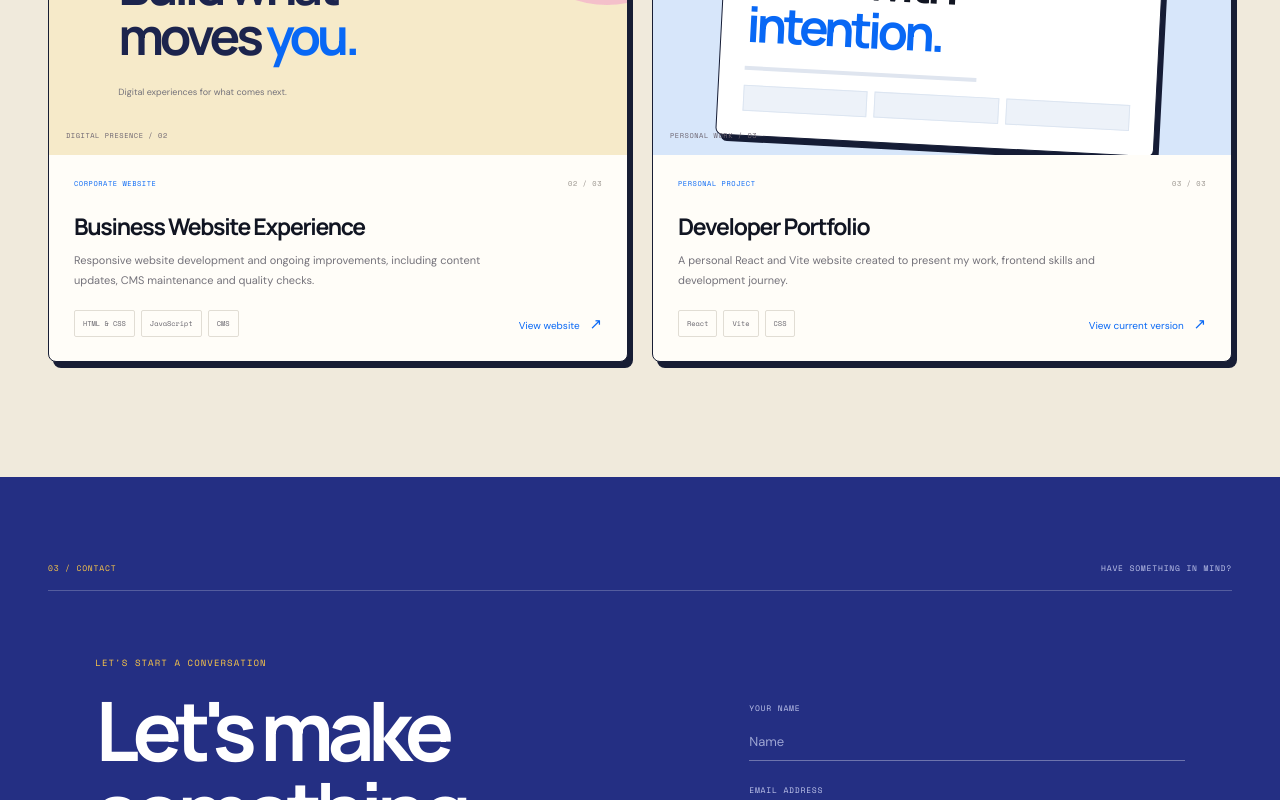
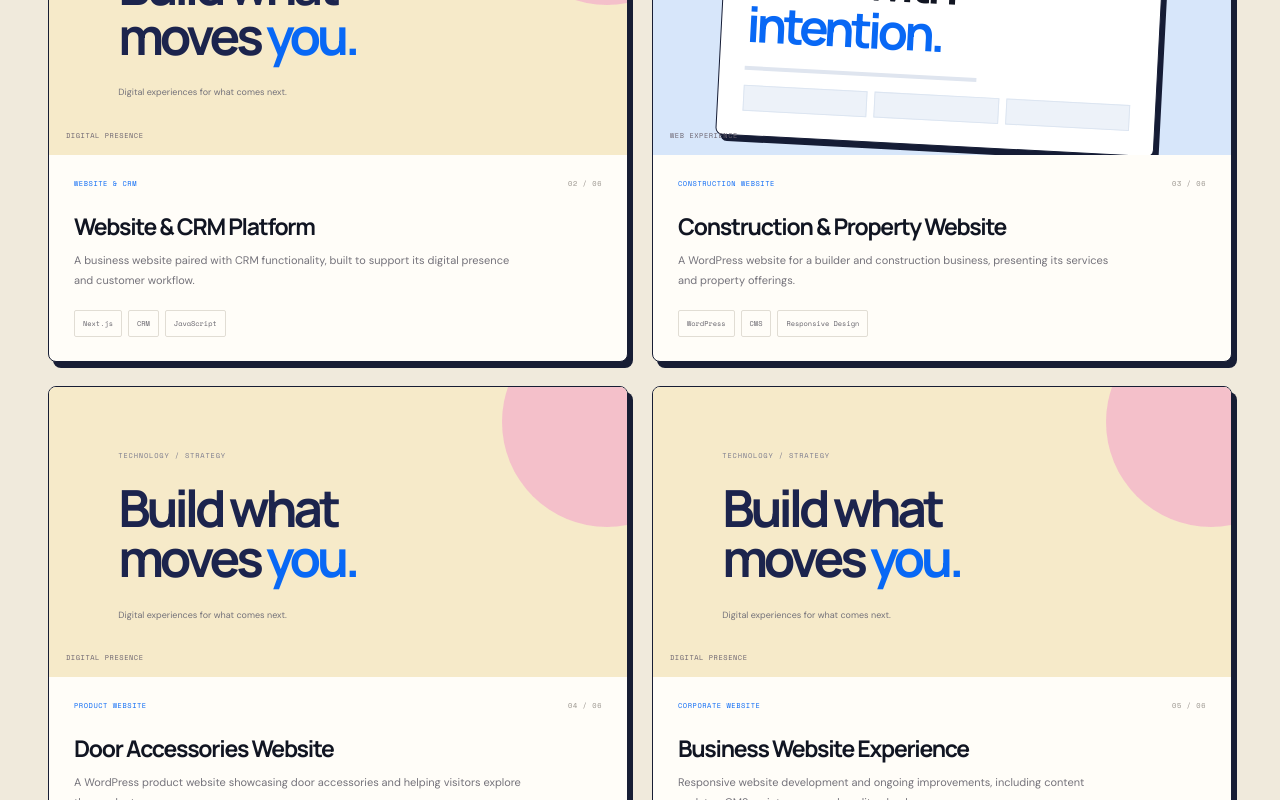
Before and after one commit to Suresh4000/suresh-portfolio, a React (Vite) app: page / in a window 1280 px wide. Shown: the part 2480-3280 px from the top of the page. Built offline with nearby package versions, Linux system fonts and the light colour scheme.

Commit message:
Add Next.js and WordPress portfolio projects

```diff
--- a/src/App.jsx
+++ b/src/App.jsx
@@ -12,6 +12,30 @@ const projects = [
   },
   {
     number: '02',
+    category: 'WEBSITE & CRM',
+    title: 'Website & CRM Platform',
+    description: 'A business website paired with CRM functionality, built to support its digital presence and customer workflow.',
+    tags: ['Next.js', 'CRM', 'JavaScript'],
+    visual: 'business',
+  },
+  {
+    number: '03',
+    category: 'CONSTRUCTION WEBSITE',
+    title: 'Construction & Property Website',
+    description: 'A WordPress website for a builder and construction business, presenting its services and property offerings.',
+    tags: ['WordPress', 'CMS', 'Responsive Design'],
+    visual: 'portfolio',
+  },
+  {
+    number: '04',
+    category: 'PRODUCT WEBSITE',
+    title: 'Door Accessories Website',
+    description: 'A WordPress product website showcasing door accessories and helping visitors explore the product range.',
+    tags: ['WordPress', 'Product Showcase', 'CMS'],
+    visual: 'business',
+  },
+  {
+    number: '05',
     category: 'CORPORATE WEBSITE',
     title: 'Business Website Experience',
     description: 'Responsive website development and ongoing improvements, including content updates, CMS maintenance and quality checks.',
@@ -21,7 +45,7 @@ const projects = [
     visual: 'business',
   },
   {
-    number: '03',
+    number: '06',
     category: 'PERSONAL PROJECT',
     title: 'Developer Portfolio',
     description: 'A personal React and Vite website created to present my work, frontend skills and development journey.',
@@ -84,13 +108,13 @@ function ProjectVisual({ type }) {
   if (type === 'business') return (
     <div className="project-visual business-visual">
       <div className="business-copy"><small>TECHNOLOGY / STRATEGY</small><b>Build what<br />moves <em>you.</em></b><span>Digital experiences for what comes next.</span></div>
-      <div className="business-orb" /><span className="visual-note">DIGITAL PRESENCE / 02</span>
+      <div className="business-orb" /><span className="visual-note">DIGITAL PRESENCE</span>
     </div>
   )
   return (
     <div className="project-visual portfolio-visual">
       <div className="portfolio-window"><div className="mock-top"><b>MY PORTFOLIO</b><WindowDots /></div><div className="portfolio-copy"><small>HELLO, WORLD.</small><b>Code with<br /><em>intention.</em></b><div className="portfolio-line" /><div className="portfolio-blocks"><i /><i /><i /></div></div></div>
-      <span className="visual-note">PERSONAL WORK / 03</span>
+      <span className="visual-note">WEB EXPERIENCE</span>
     </div>
   )
 }
@@ -103,7 +127,7 @@ function App() {
   const submitContact = (event) => {
     event.preventDefault()
     const subject = encodeURIComponent('Portfolio enquiry from ' + form.name)
-    const body = encodeURIComponent('Name: ' + form.name + '\nEmail: ' + form.email + '\n\n' + form.message)
+    const body = encodeURIComponent('Name: ' + form.name + '\\nEmail: ' + form.email + '\\n\\n' + form.message)
     window.location.href = 'mailto:sureshkumarmr2004@gmail.com?subject=' + subject + '&body=' + body
   }
 
@@ -154,7 +178,7 @@ function App() {
             <div className="projects-heading"><h2>Work with<br /><em>purpose.</em></h2><p>A selection of website and application work that reflects what I build and what I'm learning along the way.</p></div>
             <div className="project-grid">{projects.map(project => <article className={'project-card project-' + project.visual} key={project.number}>
               <ProjectVisual type={project.visual} />
-              <div className="project-info"><div className="project-meta"><span>{project.category}</span><span>{project.number} / 03</span></div><h3>{project.title}</h3><p>{project.description}</p><div className="project-bottom"><div className="project-tags">{project.tags.map(tag => <span key={tag}>{tag}</span>)}</div>{project.status ? <span className="project-status"><i />{project.status}</span> : <a href={project.href} target="_blank" rel="noreferrer">{project.action} <Arrow diagonal /></a>}</div></div>
+              <div className="project-info"><div className="project-meta"><span>{project.category}</span><span>{project.number} / 06</span></div><h3>{project.title}</h3><p>{project.description}</p><div className="project-bottom"><div className="project-tags">{project.tags.map(tag => <span key={tag}>{tag}</span>)}</div>{project.status ? <span className="project-status"><i />{project.status}</span> : project.href ? <a href={project.href} target="_blank" rel="noreferrer">{project.action} <Arrow diagonal /></a> : null}</div></div>
             </article>)}</div>
           </div>
         </section>
```
